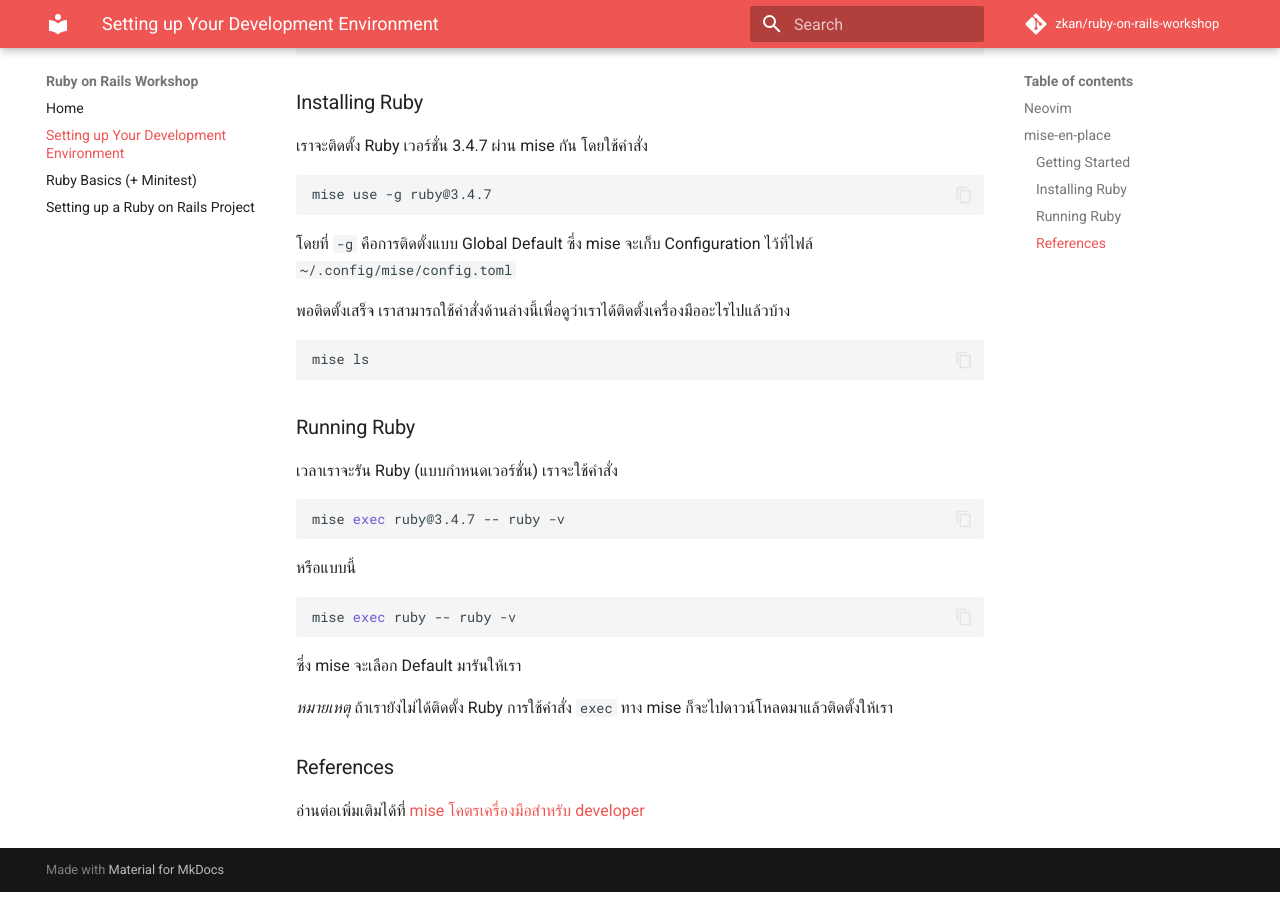
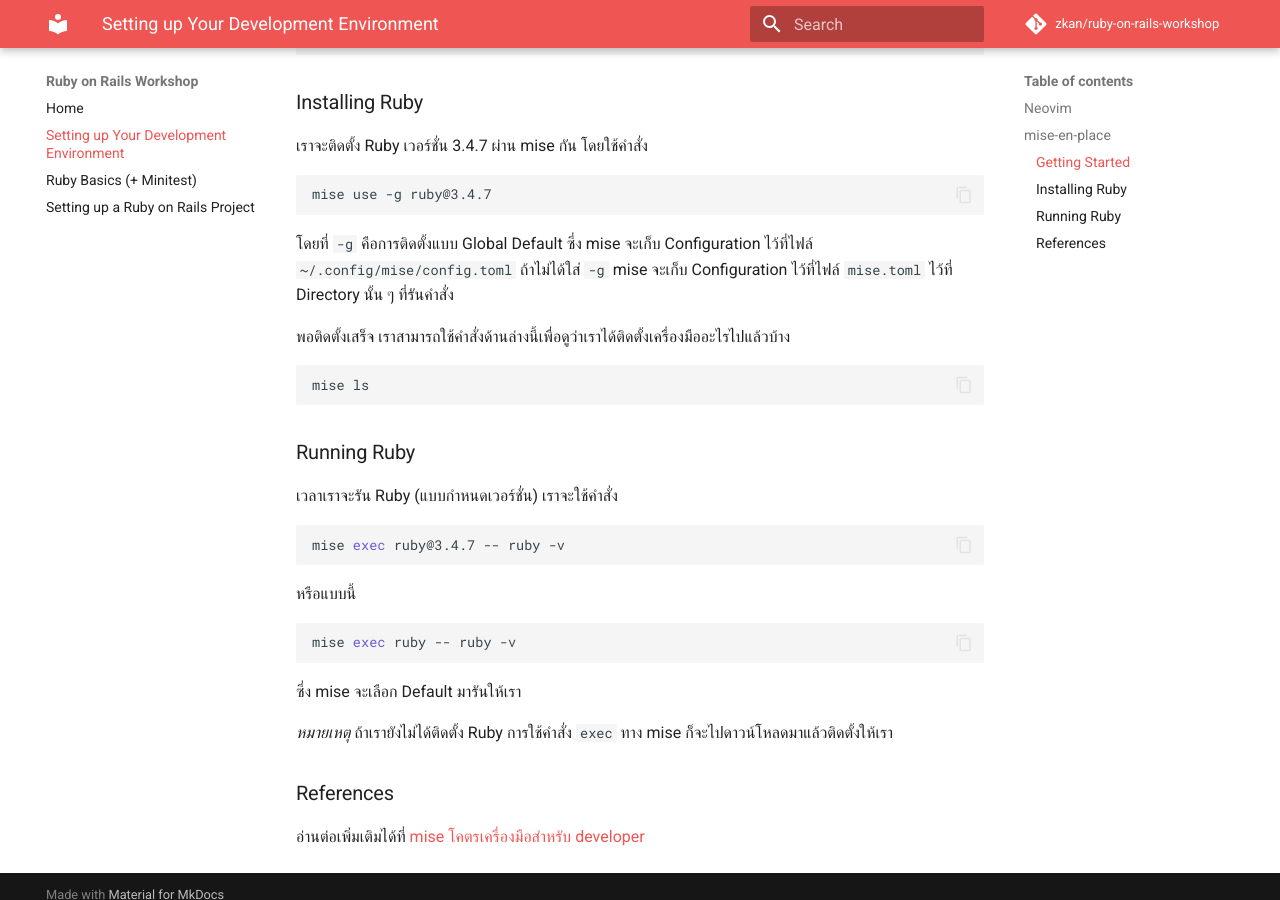
Before and after one commit to zkan/rails-unpacked-and-demystified-workshop, an MkDocs documentation site: the page built from docs/setting-up-your-development-environment.md, in a window 1280 px wide and 900 px high, scrolled down 621 px. Built offline with MkDocs 1.6.1 and Material for MkDocs 9.7.7, drawn with Linux system fonts in a browser that asks for light colours; comment, search, counter and statistics services are not loaded.

Commit message:
Mention the file mise.toml when run use without -g

````diff
--- a/docs/setting-up-your-development-environment.md
+++ b/docs/setting-up-your-development-environment.md
@@ -40,7 +40,8 @@
 ```
 
 โดยที่ `-g` คือการติดตั้งแบบ Global Default ซึ่ง mise จะเก็บ Configuration ไว้ที่ไฟล์
-`~/.config/mise/config.toml`
+`~/.config/mise/config.toml` ถ้าไม่ได้ใส่ `-g` mise จะเก็บ Configuration ไว้ที่ไฟล์
+`mise.toml` ไว้ที่ Directory นั้น ๆ ที่รันคำสั่ง
 
 พอติดตั้งเสร็จ เราสามารถใช้คำสั่งด้านล่างนี้เพื่อดูว่าเราได้ติดตั้งเครื่องมืออะไรไปแล้วบ้าง
 
````
